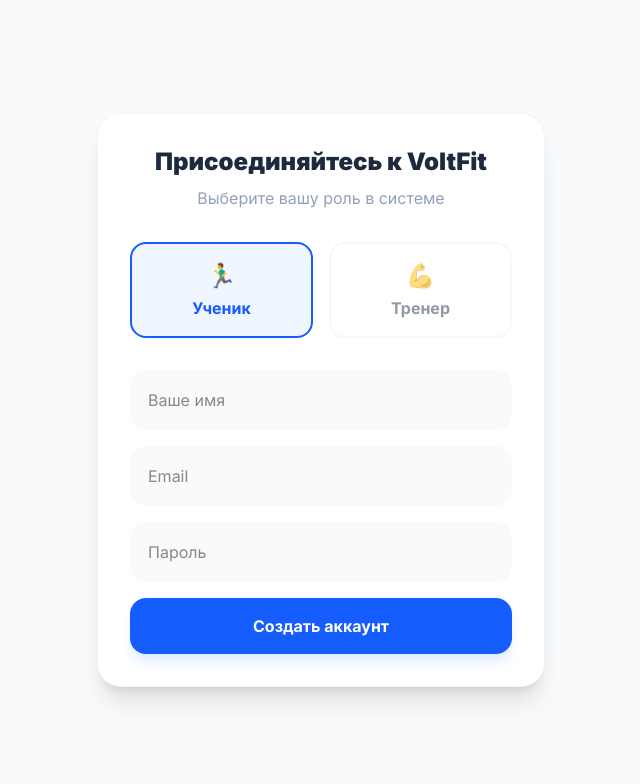
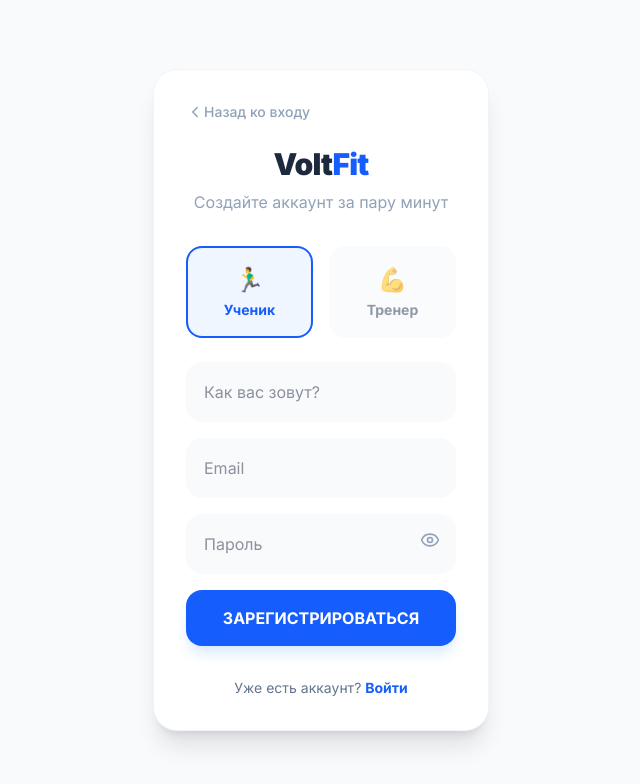
Before and after one commit to Gibaiboba/VoltFit, a Next.js app: page /register in a window 1280 px wide. Shown: the top 784 px of the page, without its empty margins (319-959 px from the left). Built offline with nearby package versions, Linux system fonts and the light colour scheme; no server answers.

Commit message:
RegisterPage refactoring

```diff
--- a/src/app/(auth)/register/page.tsx
+++ b/src/app/(auth)/register/page.tsx
@@ -1,121 +1,205 @@
 "use client";
+
 import { useState } from "react";
-import { supabase } from "@/lib/supabase";
 import { useRouter } from "next/navigation";
+import { useForm, SubmitHandler } from "react-hook-form";
 import { toast } from "sonner";
+import { authService, getErrorMessage } from "@/services/auth";
+import { Eye, EyeOff, ChevronLeft } from "lucide-react";
+import Link from "next/link";
+
+interface RegisterFormValues {
+  email: string;
+  password: string;
+  fullName: string;
+  role: "coach" | "student";
+}
 
 export default function RegisterPage() {
-  const [email, setEmail] = useState("");
-  const [password, setPassword] = useState("");
-  const [fullName, setFullName] = useState("");
-  const [role, setRole] = useState<"student" | "coach">("student");
+  const [loading, setLoading] = useState(false);
+  const [showPassword, setShowPassword] = useState(false);
   const router = useRouter();
 
-  const handleSignUp = async () => {
-    if (!email || !password || !fullName) {
-      return toast.error("Заполните все поля", {
-        description: "Для регистрации необходимы имя, почта и пароль.",
-      });
-    }
-
-    const signUpPromise = supabase.auth.signUp({
-      email,
-      password,
-      options: {
-        data: {
-          full_name: fullName,
-          role: role,
-        },
+  const {
+    register,
+    handleSubmit,
+    setValue,
+    watch,
+    formState: { errors },
+  } = useForm<RegisterFormValues>({
+    defaultValues: {
+      email: "",
+      password: "",
+      fullName: "",
+      role: "student",
     },
   });
 
-    toast.promise(signUpPromise, {
-      loading: "Создаем ваш профиль...",
-      success: (result) => {
-        if (result.error) throw result.error;
+  const currentRole = watch("role");
 
-        if (result.data.user) {
-          setTimeout(() => {
-            router.push(role === "coach" ? "/coach" : "/student");
-          }, 1500);
-          return `Добро пожаловать, ${fullName}!`;
-        } else {
-          return "Проверьте почту для подтверждения!";
+  const onSubmit: SubmitHandler<RegisterFormValues> = async (values) => {
+    setLoading(true);
+    try {
+      const data = await authService.signUp(
+        values.email,
+        values.password,
+        values.fullName,
+        values.role,
+      );
+
+      if (data.user) {
+        toast.success("Регистрация успешна!", {
+          description: "Добро пожаловать в VoltFit!",
+        });
+
+        // Используем replace для чистой истории
+        router.replace(values.role === "coach" ? "/coach" : "/student");
       }
-      },
-      error: (err) => `Ошибка: ${err.message}`,
-    });
+    } catch (error: unknown) {
+      console.error("Register error:", error);
+      toast.error(getErrorMessage(error));
+    } finally {
+      setLoading(false);
+    }
   };
 
   return (
     <div className="min-h-screen bg-slate-50 flex items-center justify-center p-6">
       <div className="max-w-md w-full bg-white p-8 rounded-3xl shadow-xl border border-slate-100">
-        <h1 className="text-2xl font-black text-slate-800 mb-2 text-center">
-          Присоединяйтесь к VoltFit
+        <Link
+          href="/login"
+          className="flex items-center text-slate-400 hover:text-blue-600 transition-colors mb-6 text-sm font-medium w-fit group"
+        >
+          <ChevronLeft
+            size={18}
+            className="group-hover:-translate-x-1 transition-transform"
+          />
+          Назад ко входу
+        </Link>
+
+        <div className="text-center mb-8">
+          <h1 className="text-3xl font-black text-slate-800 tracking-tight">
+            Volt<span className="text-blue-600">Fit</span>
           </h1>
-        <p className="text-slate-400 text-center mb-8">
-          Выберите вашу роль в системе
-        </p>
+          <p className="text-slate-400 mt-2">Создайте аккаунт за пару минут</p>
+        </div>
 
-        <div className="flex gap-4 mb-8">
+        <form onSubmit={handleSubmit(onSubmit)} className="space-y-4">
+          {/* Выбор роли */}
+          <div className="flex gap-4 mb-6">
+            {(["student", "coach"] as const).map((roleType) => (
               <button
-            onClick={() => setRole("student")}
-            className={`flex-1 p-4 rounded-2xl border-2 transition-all ${
-              role === "student"
+                key={roleType}
+                type="button"
+                onClick={() => setValue("role", roleType)}
+                className={`flex-1 p-4 rounded-2xl border-2 transition-all flex flex-col items-center ${
+                  currentRole === roleType
                     ? "border-blue-600 bg-blue-50"
-                : "border-slate-100 opacity-60"
+                    : "border-slate-50 bg-slate-50 opacity-60 hover:opacity-100"
                 }`}
               >
-            <span className="block text-2xl mb-1">🏃‍♂️</span>
+                <span className="text-2xl mb-1">
+                  {roleType === "student" ? "🏃‍♂️" : "💪"}
+                </span>
                 <span
-              className={`font-bold ${role === "student" ? "text-blue-600" : "text-slate-600"}`}
+                  className={`font-bold text-sm ${currentRole === roleType ? "text-blue-600" : "text-slate-600"}`}
                 >
-              Ученик
+                  {roleType === "student" ? "Ученик" : "Тренер"}
                 </span>
               </button>
+            ))}
+          </div>
+
+          {/* Имя */}
+          <div>
+            <input
+              {...register("fullName", { required: "Введите ваше имя" })}
+              type="text"
+              placeholder="Как вас зовут?"
+              className={`w-full p-4 bg-slate-50 rounded-2xl border-2 transition-all outline-none text-slate-800 ${
+                errors.fullName
+                  ? "border-red-400"
+                  : "border-transparent focus:border-blue-500"
+              }`}
+            />
+            {errors.fullName && (
+              <span className="text-red-500 text-xs ml-2 mt-1 block font-medium">
+                {errors.fullName.message}
+              </span>
+            )}
+          </div>
+
+          {/* Email */}
+          <div>
+            <input
+              {...register("email", {
+                required: "Введите Email",
+                pattern: {
+                  value: /\S+@\S+\.\S+/,
+                  message: "Некорректный Email",
+                },
+              })}
+              type="email"
+              placeholder="Email"
+              className={`w-full p-4 bg-slate-50 rounded-2xl border-2 transition-all outline-none text-slate-800 ${
+                errors.email
+                  ? "border-red-400"
+                  : "border-transparent focus:border-blue-500"
+              }`}
+            />
+            {errors.email && (
+              <span className="text-red-500 text-xs ml-2 mt-1 block font-medium">
+                {errors.email.message}
+              </span>
+            )}
+          </div>
+
+          {/* Пароль */}
+          <div className="relative">
+            <input
+              {...register("password", {
+                required: "Придумайте пароль",
+                minLength: { value: 6, message: "Минимум 6 символов" },
+              })}
+              type={showPassword ? "text" : "password"}
+              placeholder="Пароль"
+              className={`w-full p-4 bg-slate-50 rounded-2xl border-2 transition-all outline-none text-slate-800 ${
+                errors.password
+                  ? "border-red-400"
+                  : "border-transparent focus:border-blue-500"
+              }`}
+            />
+            <button
+              type="button"
+              onClick={() => setShowPassword(!showPassword)}
+              className="absolute right-4 top-4 text-slate-400 hover:text-blue-600 transition-colors"
+            >
+              {showPassword ? <EyeOff size={20} /> : <Eye size={20} />}
+            </button>
+            {errors.password && (
+              <span className="text-red-500 text-xs ml-2 mt-1 block font-medium">
+                {errors.password.message}
+              </span>
+            )}
+          </div>
 
           <button
-            onClick={() => setRole("coach")}
-            className={`flex-1 p-4 rounded-2xl border-2 transition-all ${
-              role === "coach"
-                ? "border-blue-600 bg-blue-50"
-                : "border-slate-100 opacity-60"
-            }`}
+            type="submit"
+            disabled={loading}
+            className="w-full py-4 bg-blue-600 text-white font-bold rounded-2xl hover:bg-blue-700 transition-all shadow-lg shadow-blue-100 disabled:bg-slate-300"
           >
-            <span className="block text-2xl mb-1">💪</span>
-            <span
-              className={`font-bold ${role === "coach" ? "text-blue-600" : "text-slate-600"}`}
+            {loading ? "Создаем профиль..." : "ЗАРЕГИСТРИРОВАТЬСЯ"}
+          </button>
+        </form>
+
+        <div className="mt-8 text-center text-slate-500 text-sm">
+          Уже есть аккаунт?{" "}
+          <Link
+            href="/login"
+            className="text-blue-600 font-bold hover:underline"
           >
-              Тренер
-            </span>
-          </button>
-        </div>
-
-        <div className="space-y-4">
-          <input
-            type="text"
-            placeholder="Ваше имя"
-            className="w-full p-4 bg-slate-50 rounded-2xl outline-none focus:border-blue-500 border-2 border-transparent transition-all"
-            onChange={(e) => setFullName(e.target.value)}
-          />
-          <input
-            type="email"
-            placeholder="Email"
-            className="w-full p-4 bg-slate-50 rounded-2xl outline-none focus:border-blue-500 border-2 border-transparent transition-all"
-            onChange={(e) => setEmail(e.target.value)}
-          />
-          <input
-            type="password"
-            placeholder="Пароль"
-            className="w-full p-4 bg-slate-50 rounded-2xl outline-none focus:border-blue-500 border-2 border-transparent transition-all"
-            onChange={(e) => setPassword(e.target.value)}
-          />
-          <button
-            onClick={handleSignUp}
-            className="w-full py-4 bg-blue-600 text-white font-bold rounded-2xl hover:bg-blue-700 transition-all shadow-lg shadow-blue-100"
-          >
-            Создать аккаунт
-          </button>
+            Войти
+          </Link>
         </div>
       </div>
     </div>
--- a/src/app/(main)/student/StudentClient.tsx
+++ b/src/app/(main)/student/StudentClient.tsx
@@ -12,7 +12,6 @@
 import ActivitySelector from "@/components/student/activity-selector";
 import ChartsSection from "@/components/student/chart-section";
 import { DashboardSkeleton } from "@/components/student/dashboard-skeleton";
-// Импортируем тип из хука
 import { useStudentDashboard } from "@/hooks/use-student-dashboard/index";
 
 interface StudentClientProps {
@@ -86,10 +85,7 @@
   return (
     <div className="p-6 bg-slate-50 min-h-screen pt-24 pb-12 text-slate-900">
       <div className="max-w-4xl mx-auto space-y-8">
-        <div
-          key={selectedDate}
-          className="bg-white rounded-[40px] p-8 border border-slate-100 shadow-xl relative overflow-hidden"
-        >
+        <div className="bg-white rounded-[40px] p-8 border border-slate-100 shadow-xl relative overflow-hidden">
           <ProgressBar hasLog={hasLog} />
 
           {/* Навигация */}
--- a/src/services/auth.ts
+++ b/src/services/auth.ts
@@ -74,6 +74,30 @@
     return data;
   },
 
+  // регистрация
+
+  async signUp(
+    email: string,
+    password: string,
+    fullName: string,
+    role: "coach" | "student",
+  ) {
+    const { data, error } = await supabase.auth.signUp({
+      email,
+      password,
+      options: {
+        data: {
+          full_name: fullName,
+          role: role,
+          onboarding_completed: false, // для Middleware
+        },
+      },
+    });
+
+    if (error) throw error;
+    return data;
+  },
+
   // Шаг 1: Отправка ссылки на почту
   async resetPassword(email: string) {
     const { data, error } = await supabase.auth.resetPasswordForEmail(email, {
```
Lines whose indentation alone changed are shown as unchanged.
